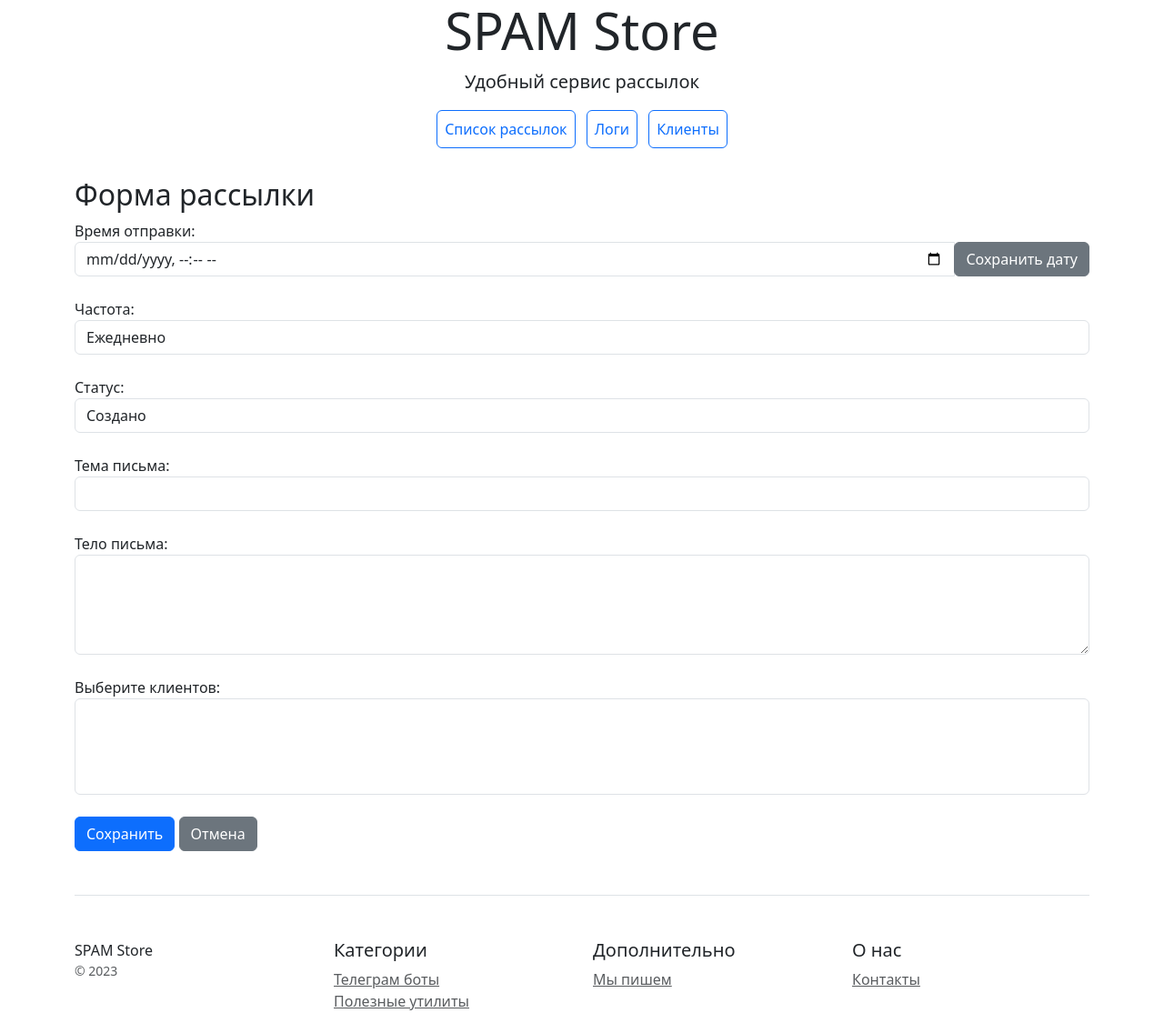
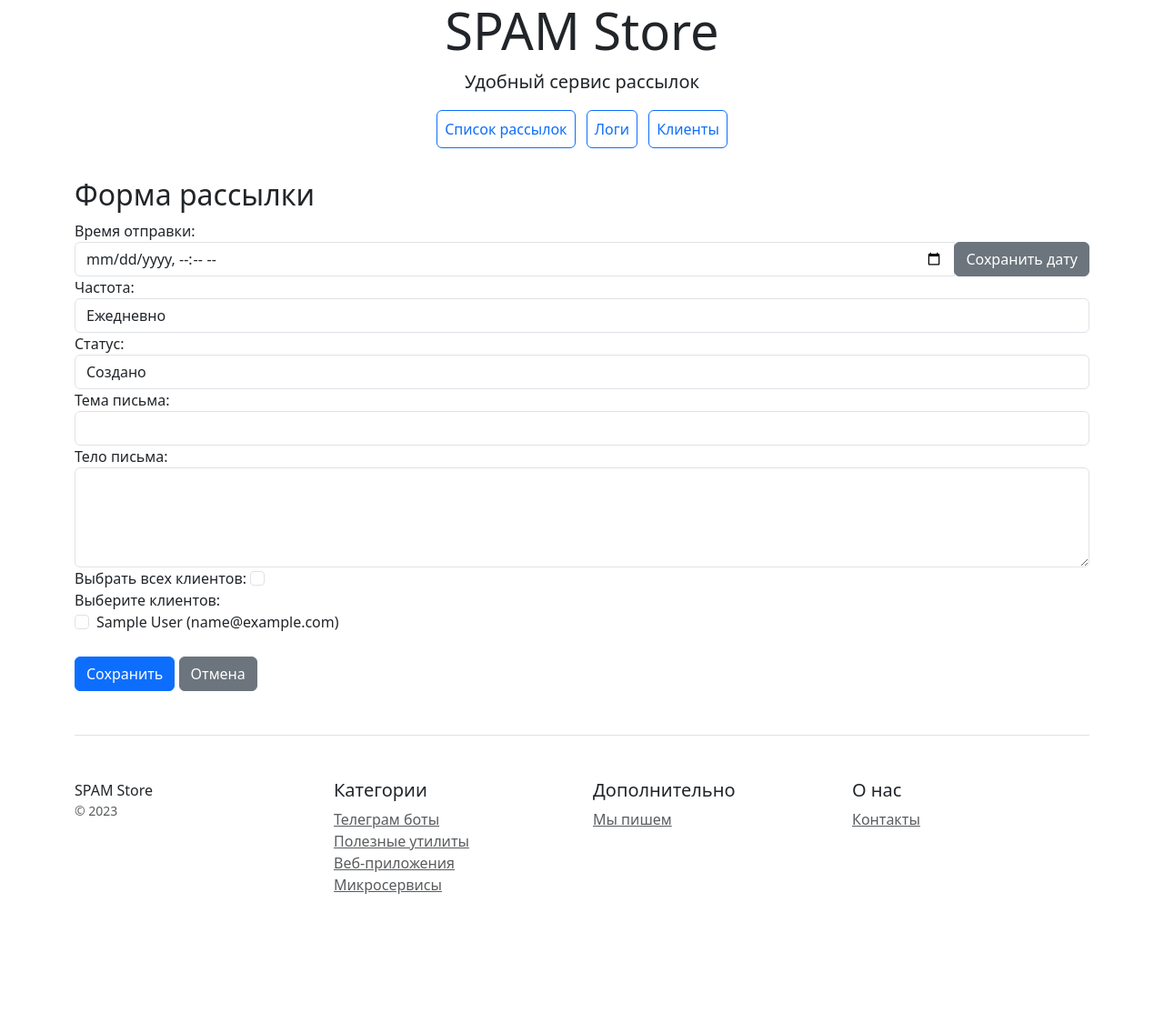
Before and after one commit to EvgeniiErmak/django_spam_service, a Django app: page /mailing-lists/create/ in a window 1280 px wide. Shown: the top 1114 px of the page at 91% size. After the commit the page ends 983 px from the top, so only its background shows below. Run offline with Django 5.2, Linux system fonts and the light colour scheme; tables that the repository leaves empty hold one stand-in row (values such as "Sample post"); lists and menus that the app fills with data are empty; some libraries are stand-ins or nearby versions.

Commit message:
Version 6.05 - Обновлена выбора клиентов для рассылки

```diff
--- a/mailing_service/forms.py
+++ b/mailing_service/forms.py
@@ -12,9 +12,19 @@ class ClientForm(forms.ModelForm):
 
 
 class MailingListForm(forms.ModelForm):
+    clients = forms.ModelMultipleChoiceField(
+        queryset=Client.objects.all(),
+        widget=forms.CheckboxSelectMultiple,
+        required=True
+    )
+
     class Meta:
         model = MailingList
-        fields = ['clients', 'send_time', 'frequency', 'status']
+        fields = ['clients', 'send_time', 'frequency', 'status', 'subject', 'body']
         widgets = {
-            'clients': forms.CheckboxSelectMultiple(),
+            'send_time': forms.DateTimeInput(attrs={'type': 'datetime-local'}),
+            'frequency': forms.Select(attrs={'class': 'form-control'}),
+            'status': forms.Select(attrs={'class': 'form-control'}),
+            'subject': forms.TextInput(attrs={'class': 'form-control'}),
+            'body': forms.Textarea(attrs={'class': 'form-control', 'rows': 4}),
         }
--- a/mailing_service/models.py
+++ b/mailing_service/models.py
@@ -15,6 +15,8 @@ class MailingList(models.Model):
     send_time = models.DateTimeField()
     frequency = models.CharField(max_length=20, choices=[('daily', 'Daily'), ('weekly', 'Weekly'), ('monthly', 'Monthly')])
     status = models.CharField(max_length=20, choices=[('created', 'Created'), ('started', 'Started'), ('completed', 'Completed')])
+    subject = models.CharField(max_length=255)  # Добавлено поле темы письма
+    body = models.TextField()  # Добавлено поле тела письма
 
     def __str__(self):
         return f'Mailing List {self.id}'
--- a/mailing_service/templates/mailing_service/mailing_list_form.html
+++ b/mailing_service/templates/mailing_service/mailing_list_form.html
@@ -3,7 +3,7 @@
 {% block content %}
   <h2>Форма рассылки</h2>
 
-  <form method="post" action="{% if mailing_list.id %}{% url 'mailing_list_update' mailing_list.id %}{% else %}{% url 'mailing_list_create' %}{% endif %}">
+  <form method="post" action="{% if mailing_list.id %}{% url 'mailing_list_update' mailing_list.id %}{% else %}{% url 'mailing_list_create' %}{% endif %}" id="mailingListForm">
     {% csrf_token %}
 
     <div class="form-group">
@@ -11,11 +11,10 @@
       <div class="input-group">
         <input type="datetime-local" name="send_time" id="id_send_time" class="form-control" value="{{ mailing_list.send_time|date:'Y-m-dTH:i' }}" required>
         <div class="input-group-append">
-          <button type="button" class="btn btn-secondary" id="saveDate">Сохранить дату</button>
+          <button type="button" class="btn btn-secondary">Сохранить дату</button>
         </div>
       </div>
     </div>
-    <br>
 
     <div class="form-group">
       <label for="id_frequency">Частота:</label>
@@ -25,7 +24,6 @@
         <option value="monthly" {% if mailing_list.frequency == 'monthly' %}selected{% endif %}>Ежемесячно</option>
       </select>
     </div>
-    <br>
 
     <div class="form-group">
       <label for="id_status">Статус:</label>
@@ -35,27 +33,30 @@
         <option value="completed" {% if mailing_list.status == 'completed' %}selected{% endif %}>Завершено</option>
       </select>
     </div>
-    <br>
 
     <div class="form-group">
       <label for="id_subject">Тема письма:</label>
       <input type="text" name="subject" id="id_subject" class="form-control" value="{{ mailing_list.message.subject }}" required>
     </div>
-    <br>
 
     <div class="form-group">
       <label for="id_body">Тело письма:</label>
       <textarea name="body" id="id_body" class="form-control" rows="4" required>{{ mailing_list.message.body }}</textarea>
     </div>
-    <br>
 
     <div class="form-group">
-      <label for="id_clients">Выберите клиентов:</label>
-      <select name="clients" id="id_clients" class="form-control" multiple required>
-        {% for client in clients %}
-          <option value="{{ client.id }}" {% if client in mailing_list.clients.all %}selected{% endif %}>{{ client.full_name }} ({{ client.email }})</option>
-        {% endfor %}
-      </select>
+      <label for="id_select_all_clients">Выбрать всех клиентов:</label>
+      <input type="checkbox" name="select_all_clients" id="id_select_all_clients" class="form-check-input" {% if mailing_list.select_all_clients %}checked{% endif %}>
+    </div>
+
+    <div class="form-group">
+      <label>Выберите клиентов:</label>
+      {% for client in clients %}
+        <div class="form-check">
+          <input type="checkbox" name="clients" id="id_client_{{ client.id }}" value="{{ client.id }}" class="form-check-input" {% if client in mailing_list.clients.all %}checked{% endif %}>
+          <label for="id_client_{{ client.id }}" class="form-check-label">{{ client.full_name }} ({{ client.email }})</label>
+        </div>
+      {% endfor %}
     </div>
     <br>
 
@@ -64,9 +65,15 @@
   </form>
 
   <script>
-    document.getElementById("saveDate").addEventListener("click", function() {
-      var dateInput = document.getElementById("id_send_time");
-      dateInput.value = new Date().toISOString().slice(0,16);
+    const selectAllCheckbox = document.getElementById('id_select_all_clients');
+    const clientsCheckboxes = document.querySelectorAll('[name="clients"]');
+
+    selectAllCheckbox.addEventListener('change', function () {
+      const isChecked = selectAllCheckbox.checked;
+
+      clientsCheckboxes.forEach(function (checkbox) {
+        checkbox.checked = isChecked;
+      });
     });
   </script>
 {% endblock %}
--- a/mailing_service/views.py
+++ b/mailing_service/views.py
@@ -66,19 +66,25 @@ class MailingListListView(View):
 class MailingListCreateView(View):
     def get(self, request):
         form = MailingListForm()
-        return render(request, 'mailing_service/mailing_list_form.html', {'form': form})
+        return render(request, 'mailing_service/mailing_list_form.html',
+                      {'form': form, 'clients': Client.objects.all()})
 
     def post(self, request):
         form = MailingListForm(request.POST)
         if form.is_valid():
-            mailing_list = form.save()
+            mailing_list = form.save(commit=False)
+            mailing_list.save()
+            form.save_m2m()  # Сохранение связей многие ко многим (клиентов)
+
             # Регистрируем задачу для отправки рассылки
             @register_job(scheduler, "interval", minutes=1, id=f"mailing_list_{mailing_list.id}")
             def send_scheduled_mailings():
                 # Реализуйте логику отправки рассылок по расписанию
                 pass
+
             return redirect('mailing_list_list')
-        return render(request, 'mailing_service/mailing_list_form.html', {'form': form})
+        return render(request, 'mailing_service/mailing_list_form.html',
+                      {'form': form, 'clients': Client.objects.all()})
 
 
 class MailingListUpdateView(View):
```
Also changed, not shown: mailing_service/migrations/0002_mailinglist_body_mailinglist_subject.py (added).
